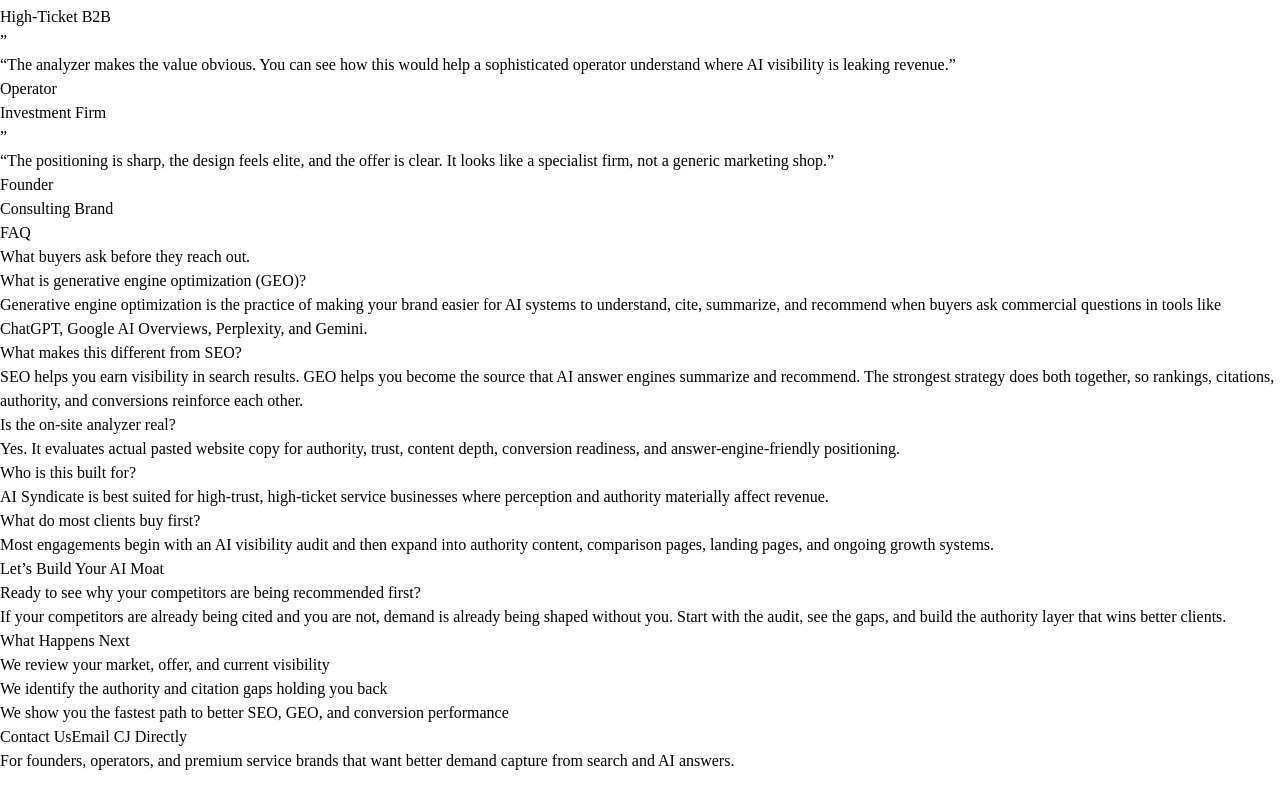
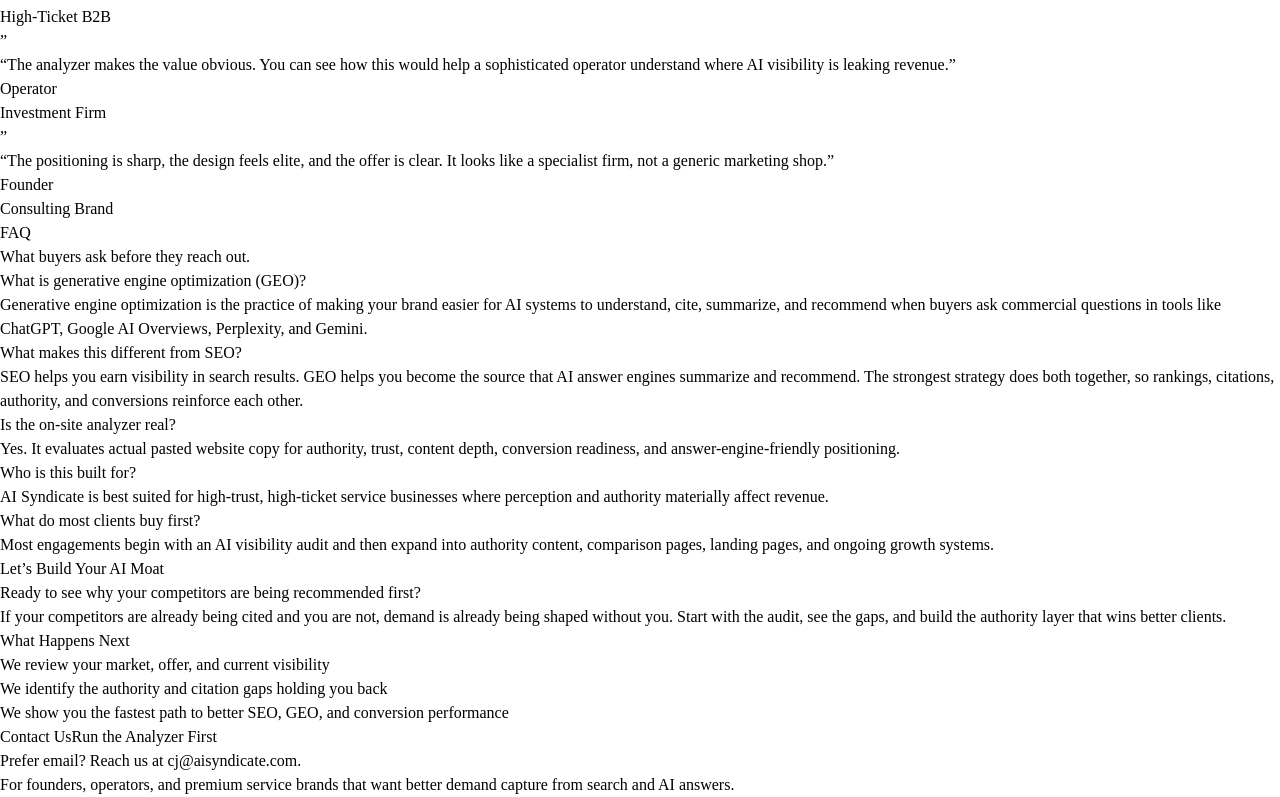
Before and after one commit to aisyndicatellc/ai-syndicate, a React (Vite) app: page / in a window 1280 px wide. Shown: the part 5090-5887 px from the top of the page. Before the commit the page ends 5863 px from the top, so only its background shows below. Built offline with nearby package versions, Linux system fonts and the light colour scheme.

Commit message:
Clean up contact CTA layout

```diff
--- a/src/App.jsx
+++ b/src/App.jsx
@@ -1421,17 +1421,25 @@
                     "We identify the authority and citation gaps holding you back",
                     "We show you the fastest path to better SEO, GEO, and conversion performance",
                   ].map((item) => (
-                  <div key={item} className="rounded-2xl border border-white/10 bg-white/[0.04] p-4 text-sm leading-7 text-white/75">
+                    <div
+                      key={item}
+                      className="rounded-2xl border border-white/10 bg-white/[0.04] p-4 text-sm leading-7 text-white/75"
+                    >
                       {item}
                     </div>
                   ))}
                 </div>
               </div>
               <div className="mt-10 flex flex-wrap items-center justify-center gap-4">
-              <GlowButton href="mailto:cj@aisyndicate.com?subject=AI%20Syndicate%20Inquiry">Contact Us</GlowButton>
-              <GlowButton href="mailto:cj@aisyndicate.com?subject=AI%20Syndicate%20Discovery%20Call" variant="secondary">Email CJ Directly</GlowButton>
+                <GlowButton href="mailto:cj@aisyndicate.com?subject=AI%20Syndicate%20Inquiry">
+                  Contact Us
+                </GlowButton>
+                <GlowButton href="#tool" variant="secondary">
+                  Run the Analyzer First
+                </GlowButton>
               </div>
-            <p className="mt-5 text-sm text-white/45">
+              <p className="mt-4 text-sm text-white/55">Prefer email? Reach us at cj@aisyndicate.com.</p>
+              <p className="mt-3 text-sm text-white/45">
                 For founders, operators, and premium service brands that want better demand capture from search and AI answers.
               </p>
             </div>
```
Lines whose indentation alone changed are shown as unchanged.
